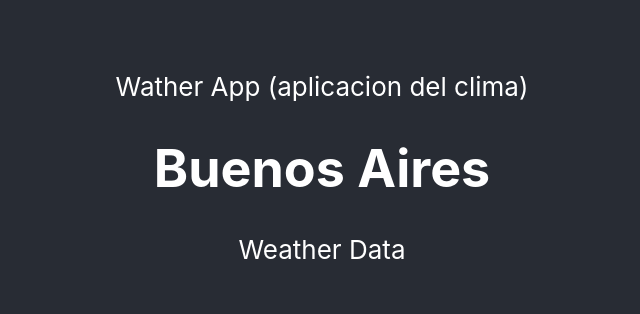
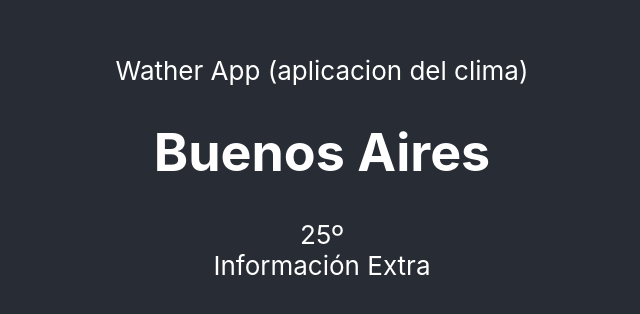
Before and after one commit to DanielGeek/Examples_React_Redux, a React (Create React App) app in the folder wheather-app/: page / in a window 1280 px wide. Shown: the part 232-546 px from the top of the page, without its empty margins (318-958 px from the left). Built offline with nearby package versions, Linux system fonts and the light colour scheme.

Commit message:
Componentes WeatherExtraInfo y WeatherTemperature

```diff
--- a/wheather-app/src/components/WeatherData.js
+++ b/wheather-app/src/components/WeatherData.js
@@ -1,8 +1,12 @@
 import React from 'react';
+import WeatherTemperature from './WeatherTemperature';
+import WeatherExtraInfo from './WeatherExtraInfo';
 
 const WeatherData = () => (
-
-    <div>Weather Data</div>
+    <div>
+        <WeatherTemperature></WeatherTemperature>
+        <WeatherExtraInfo></WeatherExtraInfo>
+    </div>
 );
 
 export default WeatherData;
--- /dev/null
+++ b/wheather-app/src/components/WeatherExtraInfo.js
@@ -0,0 +1,7 @@
+import React from 'react';
+
+const WeatherExtraInfo = () => (
+    <div>Información Extra</div>
+);
+
+export default WeatherExtraInfo;
--- /dev/null
+++ b/wheather-app/src/components/WeatherTemperature.js
@@ -0,0 +1,7 @@
+import React from 'react';
+
+const WeatherTemperature = () => (
+    <div><span>25º</span></div>
+);
+
+export default WeatherTemperature;
```
